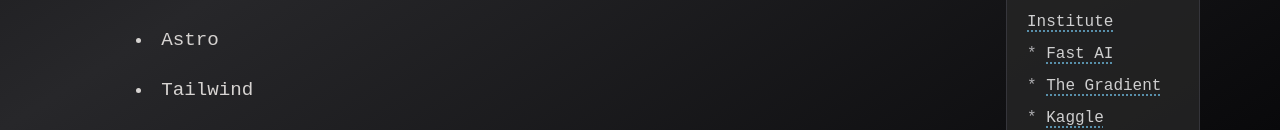
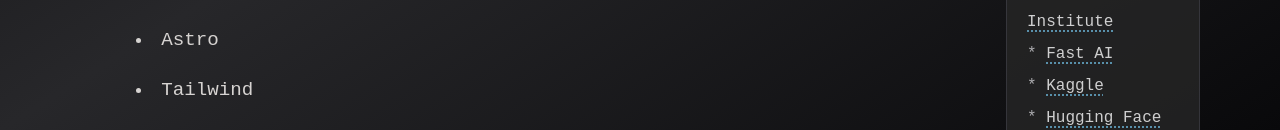
Before and after one commit to pedregalux/newastro, an Astro site: page / in a window 1280 px wide. Shown: the part 670-800 px from the top of the page. Built offline with nearby package versions, Linux system fonts and the light colour scheme; Astro itself is replaced by a stand-in of ours.

Commit message:
link viejo

```diff
--- a/src/components/Sidebar.astro
+++ b/src/components/Sidebar.astro
@@ -17,7 +17,6 @@
         <li>* <a class="hover:text-sky-300" href="https://algorithmwatch.org/en/" target="_blank">Algorithm Watch</a></li>
         <li>* <a class="hover:text-sky-300" href="https://ainowinstitute.org" target="_blank">AI Now Institute</a></li>
         <li>* <a class="hover:text-sky-300" href="https://www.fast.ai" target="_blank">Fast AI</a></li>
-        <li>* <a class="hover:text-sky-300" href="https://thegradient.pub" target="_blank">The Gradient</a></li>
         <li>* <a class="hover:text-sky-300" href="https://www.kaggle.com" target="_blank">Kaggle</a></li>
         <li>* <a class="hover:text-sky-300" href="https://huggingface.co" target="_blank">Hugging Face</a></li>
     </ul>
```
